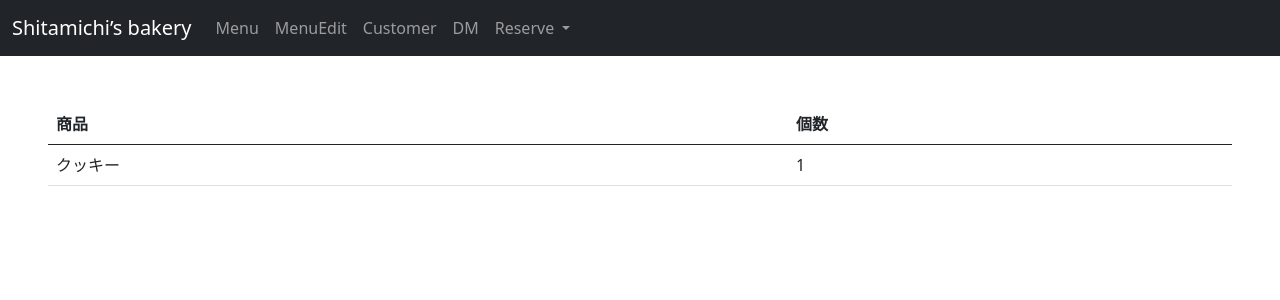
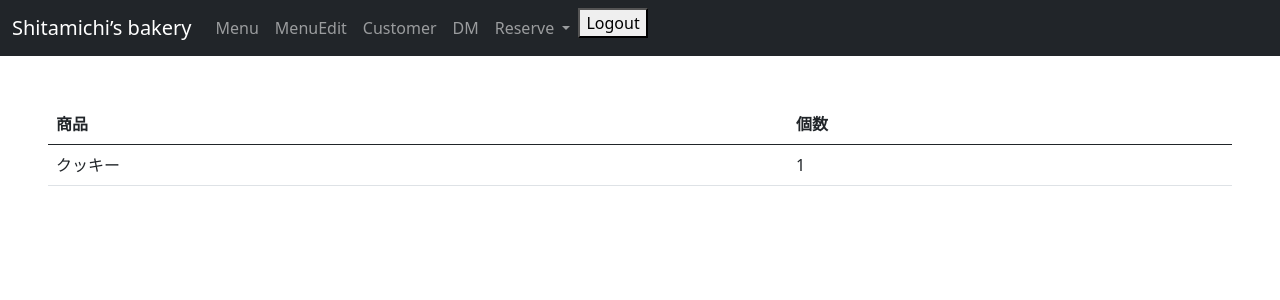
Before and after one commit to miyosi33/FIC_D_CareerDesign, a PHP site: page /detail.php?id=1 in a window 1280 px wide. Shown: the top 300 px of the page. Run offline with PHP 8.4, Linux system fonts and the light colour scheme; data comes from the database, SQL or seed files in the repository; tables that the repository leaves empty hold one stand-in row (values such as "Sample post").

Commit message:
Update header_mana.php

```diff
--- a/header_mana.php
+++ b/header_mana.php
@@ -51,6 +51,11 @@
             <li><a class="dropdown-item" href="goods_mana.php">goods</a></li>
           </ul>
         </li>
+        <div class="text-right">
+          <form action="login_mana.php" method="post">
+              <input type="hidden" name="command" value="logout">
+              <button type="submit">Logout</button>
+          </form>
         </div>
 
           </ul>
```
